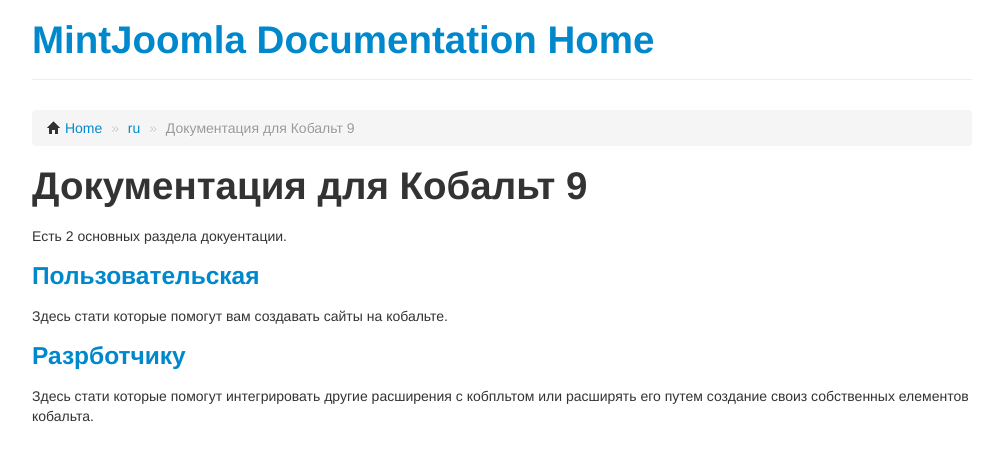
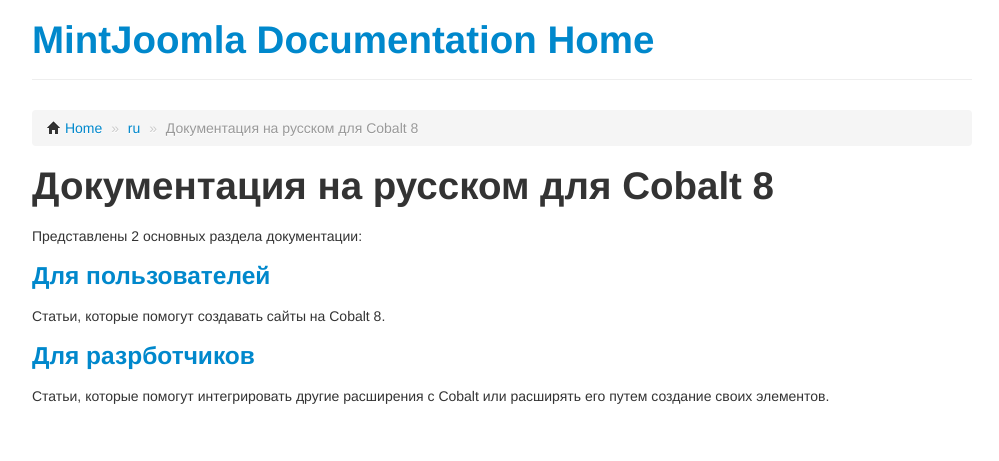
Before and after one commit to MintJoomla/MintJoomla.github.io, a Jekyll site: the page built from ru/cobalt/index.md, in a window 1280 px wide. Shown: the top 461 px of the page, without its empty margins (138-1137 px from the left). Built offline with Jekyll 4.4.1, drawn with Linux system fonts in a browser that asks for light colours; Markdown is read by kramdown in place of the engine named in the settings.

Commit message:
Исправил временные файлы

```diff
--- a/ru/cobalt/index.md
+++ b/ru/cobalt/index.md
@@ -1,14 +1,14 @@
 ---
 layout: post
-title: Документация для Кобальт 9
+title: Документация на русском для Cobalt 8
 ---
 
-Есть 2 основных раздела докуентации.
+Представлены 2 основных раздела документации:
 
-### [Пользовательская](/ru/cobalt/user/)
+### [Для пользователей](/ru/cobalt/user/)
 
-Здесь стати которые помогут вам создавать сайты на кобальте.
+Статьи, которые помогут создавать сайты на Cobalt 8.
 
-### [Разрботчику](/ru/cobalt/developer/)
+### [Для разрботчиков](/ru/cobalt/developer/)
 
-Здесь стати которые помогут интегрировать другие расширения с кобпльтом или расширять его путем создание своиз собственных елементов кобальта.
+Cтатьи, которые помогут интегрировать другие расширения с Cobalt или расширять его путем создание своих элементов.
--- a/ru/index.md
+++ b/ru/index.md
@@ -1,9 +1,9 @@
 ---
 layout: post
-title: Документация на Русском
+title: Документация на Русском языке
 ---
 
-Есть документация для следующийх компонентов.
+Представлена документация для следующих компонентов:
 
-### [Кобальт 9](/ru/cobalt/)
-### [Изумруд 9](/ru/emerald/)
+### [Cobalt 8- конструктор контента для Joomla](/ru/cobalt/)
+### [Emerald 9](/ru/emerald/)
```
